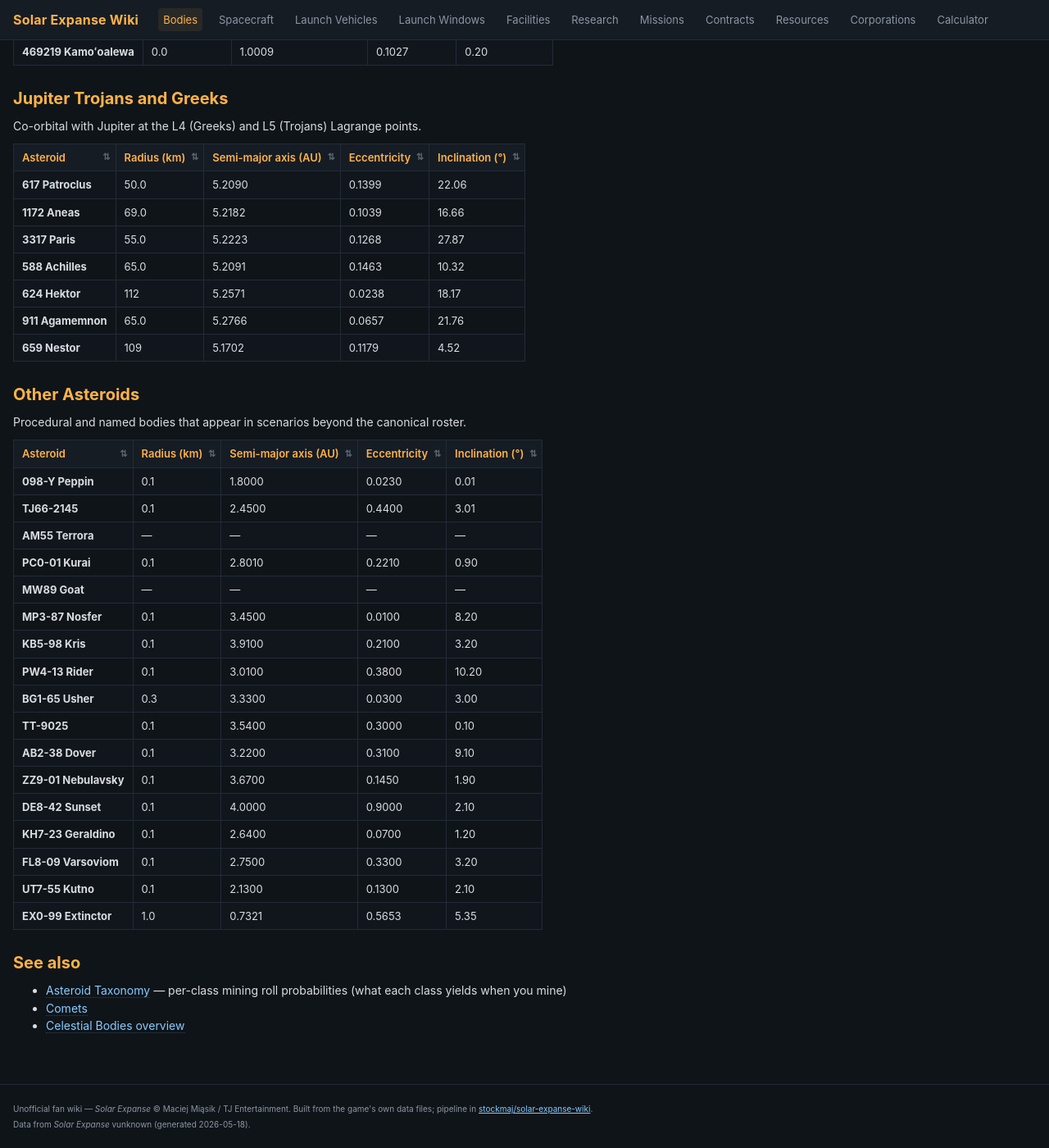
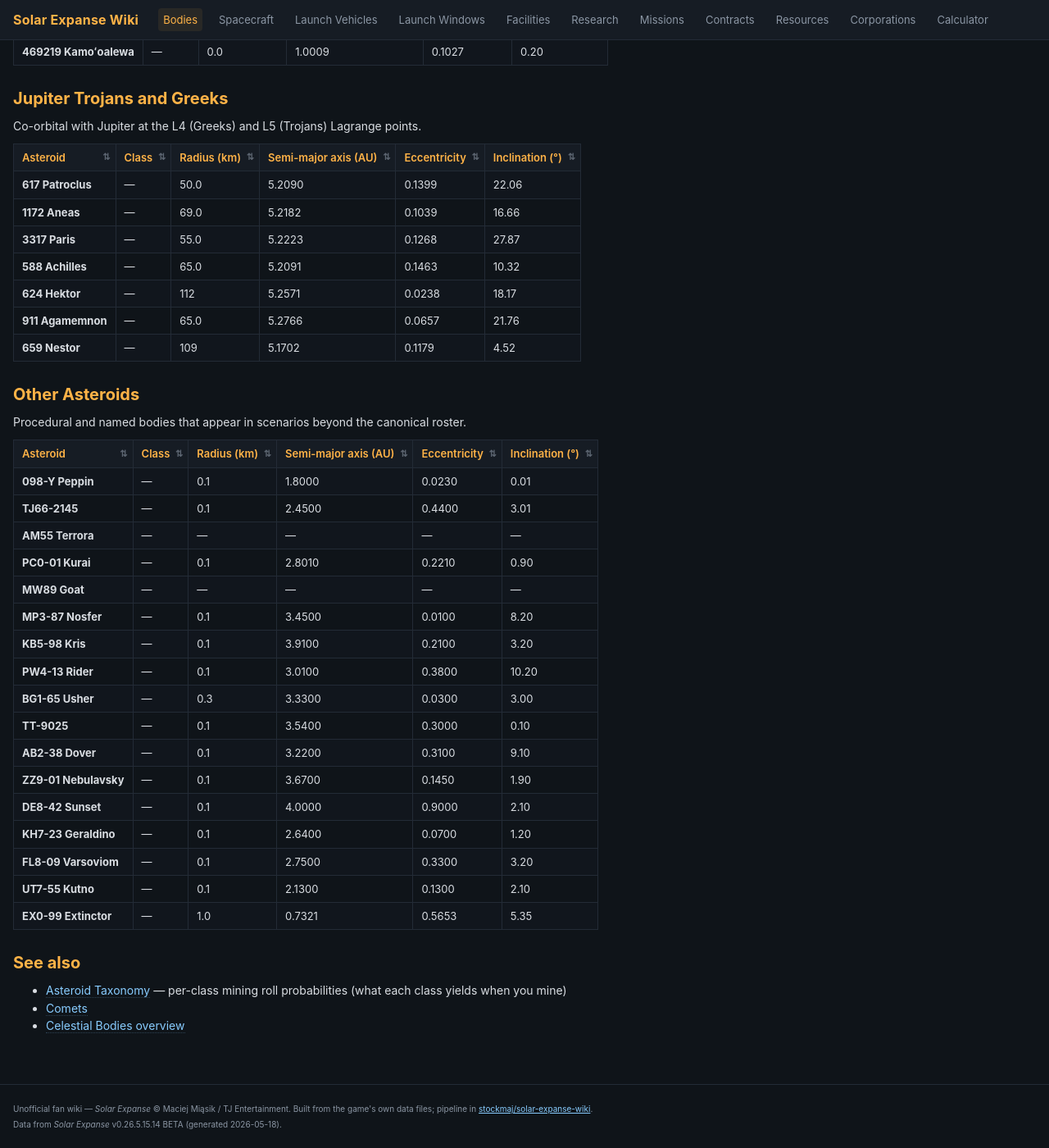
Before and after one commit to stockmaj/solar-expanse-wiki, a Jekyll site: the page built from docs/celestial-bodies/asteroids.md, in a window 1280 px wide and 1400 px high, scrolled down 1259 px. Shown: the whole window at 82% size. Built offline with Jekyll 4.4.1, drawn with Linux system fonts in a browser that asks for light colours; our own code applies the rules of GitHub Pages for plain Markdown files; some of the changed text lies outside the part shown.

Commit message:
wiki: four polish fixes — asteroid class column, LV column rename, root howto rewrite, version detection
- asteroids: add Class column with per-row link to the matching
  asteroid-taxonomy anchor (Carbon / Dark / Helium-3 / Metal / Stone) and
  a header tooltip naming the roll-table classes.  Per-asteroid class
  isn't linked in the current dump (game stores it only on the per-class
  roll tables in ObjectSubType.Asteroid*, not on per-asteroid ObjectInfo
  rows), so every row currently renders an em-dash — the plumbing is
  ready for when the source data carries it.
- spacecraft: rename "Launch vehicle" column → "Requires LV" (header
  text and Reading-the-table prose).  Tooltip unchanged.
- root README: rewrite the "How to use this wiki" section from a
  generator note (Jekyll, sortable-table snippet, calculator JS) into
  actual usage guidance — where to find Bodies / Spacecraft / Facilities
  / Research / Contracts / Missions / Achievements / Resources /
  Asteroid Taxonomy / Corporations, the sortable-table hint, and the
  Calculator pointer.
- footer version: gen-pages now auto-detects the game version from
  cache/project/ExportedProject/ProjectSettings/ProjectSettings.asset
  (parsing the `bundleVersion:` line) when no CLI arg is supplied, so
  `cargo run --bin gen-pages …` produces a real footer version
  (v0.26.5.15.14 BETA) instead of "vunknown".  extract.sh already passed
  the version on the command line; this just removes the only-known-
  good-via-the-shell-script trapdoor.

All changes are TDD: tests added (and one existing spacecraft test
renamed) before implementation.  Total: 120 gen-pages tests passing
(was 114), 227 across all binaries.

Co-Authored-By: Claude Opus 4.7 (1M context) <noreply@anthropic.com>

```diff
--- a/docs/_data/wiki.yml
+++ b/docs/_data/wiki.yml
@@ -1,3 +1,3 @@
 # Auto-generated by extract/src/bin/gen_pages.rs; do not edit by hand.
-game_version: "unknown"
+game_version: "0.26.5.15.14 BETA"
 generated_at: "2026-05-18"
--- a/docs/celestial-bodies/asteroids.md
+++ b/docs/celestial-bodies/asteroids.md
@@ -7,81 +7,81 @@ new orbits using mass-driver engine modules.
 
 The classical belt between Mars and Jupiter. The game subdivides the belt into Inner, Middle, and Outer regions.
 
-| Asteroid | Radius (km) | Semi-major axis (AU) | Eccentricity | Inclination (°) |
-| --- | --- | --- | --- | --- |
-| **1 Ceres** | 455 | 2.7680 | 0.0758 | 10.59 |
-| **2 Pallas** | 250 | 2.7696 | 0.2300 | 34.92 |
-| **3 Juno** | 125 | 2.6700 | 0.2500 | 13.00 |
-| **4 Vesta** | 250 | 2.3619 | 0.0888 | 7.14 |
-| **5 Astraea** | 70.0 | 2.5735 | 0.1912 | 5.37 |
-| **6 Hebe** | 95.0 | 2.4260 | 0.2015 | 14.75 |
-| **7 Iris** | 100 | 2.3858 | 0.2311 | 5.52 |
-| **8 Flora** | 70.0 | 2.2016 | 0.1567 | 5.89 |
-| **9 Metis** | 90.0 | 2.3866 | 0.1222 | 5.57 |
-| **10 Hygiea** | 215 | 3.1415 | 0.1125 | 3.83 |
-| **11 Parthenope** | 75.0 | 2.4500 | 0.1000 | 4.60 |
-| **12 Victoria** | 60.0 | 2.3300 | 0.2200 | 8.40 |
-| **13 Egeria** | 102 | 2.5800 | 0.0900 | 16.50 |
-| **1025 Riema** | — | — | — | — |
-| **2048 Dwornik** | 2.6 | 1.9537 | 0.0420 | 23.75 |
-| **2495 Noviomagum** | 1.6 | 1.9176 | 0.1026 | 21.12 |
-| **5426 Sharp** | 2.0 | 1.9500 | 0.1100 | 23.79 |
-| **267 Tirza** | 25.0 | 2.7746 | 0.0980 | 6.00 |
-| **279 Thule** | 63.0 | 4.2600 | 0.0440 | 2.33 |
-| **368 Haidea** | 34.0 | 3.0700 | 0.2000 | 7.78 |
-| **2312 Duboshin** | 25.0 | 3.9700 | 0.1500 | 5.16 |
+| Asteroid | <span title="Mining roll table — Carbon / Dark / Helium-3 / Metal / Stone.">Class</span> | Radius (km) | Semi-major axis (AU) | Eccentricity | Inclination (°) |
+| --- | --- | --- | --- | --- | --- |
+| **1 Ceres** | — | 455 | 2.7680 | 0.0758 | 10.59 |
+| **2 Pallas** | — | 250 | 2.7696 | 0.2300 | 34.92 |
+| **3 Juno** | — | 125 | 2.6700 | 0.2500 | 13.00 |
+| **4 Vesta** | — | 250 | 2.3619 | 0.0888 | 7.14 |
+| **5 Astraea** | — | 70.0 | 2.5735 | 0.1912 | 5.37 |
+| **6 Hebe** | — | 95.0 | 2.4260 | 0.2015 | 14.75 |
+| **7 Iris** | — | 100 | 2.3858 | 0.2311 | 5.52 |
+| **8 Flora** | — | 70.0 | 2.2016 | 0.1567 | 5.89 |
+| **9 Metis** | — | 90.0 | 2.3866 | 0.1222 | 5.57 |
+| **10 Hygiea** | — | 215 | 3.1415 | 0.1125 | 3.83 |
+| **11 Parthenope** | — | 75.0 | 2.4500 | 0.1000 | 4.60 |
+| **12 Victoria** | — | 60.0 | 2.3300 | 0.2200 | 8.40 |
+| **13 Egeria** | — | 102 | 2.5800 | 0.0900 | 16.50 |
+| **1025 Riema** | — | — | — | — | — |
+| **2048 Dwornik** | — | 2.6 | 1.9537 | 0.0420 | 23.75 |
+| **2495 Noviomagum** | — | 1.6 | 1.9176 | 0.1026 | 21.12 |
+| **5426 Sharp** | — | 2.0 | 1.9500 | 0.1100 | 23.79 |
+| **267 Tirza** | — | 25.0 | 2.7746 | 0.0980 | 6.00 |
+| **279 Thule** | — | 63.0 | 4.2600 | 0.0440 | 2.33 |
+| **368 Haidea** | — | 34.0 | 3.0700 | 0.2000 | 7.78 |
+| **2312 Duboshin** | — | 25.0 | 3.9700 | 0.1500 | 5.16 |
 
 ## Near-Earth Objects (NEOs)
 
 Asteroids on orbits that bring them close to Earth — early-game targets for sample-return contracts.
 
-| Asteroid | Radius (km) | Semi-major axis (AU) | Eccentricity | Inclination (°) |
-| --- | --- | --- | --- | --- |
-| **99942 Apophis** | 0.2 | 0.9227 | 0.1914 | 3.34 |
-| **101955 Bennu** | 0.5 | 1.1264 | 0.2038 | 6.03 |
-| **1036 Ganymed** | 15.0 | 2.6629 | 0.5335 | 26.69 |
-| **25143 Itokawa** | 0.3 | 1.3241 | 0.2801 | 1.62 |
-| **7088 Ishtar** | 1.2 | 1.9804 | 0.3912 | 8.30 |
-| **3753 Cruithne** | 2.5 | 0.9977 | 0.5149 | 19.80 |
-| **469219 Kamoʻoalewa** | 0.0 | 1.0009 | 0.1027 | 0.20 |
+| Asteroid | <span title="Mining roll table — Carbon / Dark / Helium-3 / Metal / Stone.">Class</span> | Radius (km) | Semi-major axis (AU) | Eccentricity | Inclination (°) |
+| --- | --- | --- | --- | --- | --- |
+| **99942 Apophis** | — | 0.2 | 0.9227 | 0.1914 | 3.34 |
+| **101955 Bennu** | — | 0.5 | 1.1264 | 0.2038 | 6.03 |
+| **1036 Ganymed** | — | 15.0 | 2.6629 | 0.5335 | 26.69 |
+| **25143 Itokawa** | — | 0.3 | 1.3241 | 0.2801 | 1.62 |
+| **7088 Ishtar** | — | 1.2 | 1.9804 | 0.3912 | 8.30 |
+| **3753 Cruithne** | — | 2.5 | 0.9977 | 0.5149 | 19.80 |
+| **469219 Kamoʻoalewa** | — | 0.0 | 1.0009 | 0.1027 | 0.20 |
 
 ## Jupiter Trojans and Greeks
 
 Co-orbital with Jupiter at the L4 (Greeks) and L5 (Trojans) Lagrange points.
 
-| Asteroid | Radius (km) | Semi-major axis (AU) | Eccentricity | Inclination (°) |
-| --- | --- | --- | --- | --- |
-| **617 Patroclus** | 50.0 | 5.2090 | 0.1399 | 22.06 |
-| **1172 Aneas** | 69.0 | 5.2182 | 0.1039 | 16.66 |
-| **3317 Paris** | 55.0 | 5.2223 | 0.1268 | 27.87 |
-| **588 Achilles** | 65.0 | 5.2091 | 0.1463 | 10.32 |
-| **624 Hektor** | 112 | 5.2571 | 0.0238 | 18.17 |
-| **911 Agamemnon** | 65.0 | 5.2766 | 0.0657 | 21.76 |
-| **659 Nestor** | 109 | 5.1702 | 0.1179 | 4.52 |
+| Asteroid | <span title="Mining roll table — Carbon / Dark / Helium-3 / Metal / Stone.">Class</span> | Radius (km) | Semi-major axis (AU) | Eccentricity | Inclination (°) |
+| --- | --- | --- | --- | --- | --- |
+| **617 Patroclus** | — | 50.0 | 5.2090 | 0.1399 | 22.06 |
+| **1172 Aneas** | — | 69.0 | 5.2182 | 0.1039 | 16.66 |
+| **3317 Paris** | — | 55.0 | 5.2223 | 0.1268 | 27.87 |
+| **588 Achilles** | — | 65.0 | 5.2091 | 0.1463 | 10.32 |
+| **624 Hektor** | — | 112 | 5.2571 | 0.0238 | 18.17 |
+| **911 Agamemnon** | — | 65.0 | 5.2766 | 0.0657 | 21.76 |
+| **659 Nestor** | — | 109 | 5.1702 | 0.1179 | 4.52 |
 
 ## Other Asteroids
 
 Procedural and named bodies that appear in scenarios beyond the canonical roster.
 
-| Asteroid | Radius (km) | Semi-major axis (AU) | Eccentricity | Inclination (°) |
-| --- | --- | --- | --- | --- |
-| **098-Y Peppin** | 0.1 | 1.8000 | 0.0230 | 0.01 |
-| **TJ66-2145** | 0.1 | 2.4500 | 0.4400 | 3.01 |
-| **AM55 Terrora** | — | — | — | — |
-| **PC0-01 Kurai** | 0.1 | 2.8010 | 0.2210 | 0.90 |
-| **MW89 Goat** | — | — | — | — |
-| **MP3-87 Nosfer** | 0.1 | 3.4500 | 0.0100 | 8.20 |
-| **KB5-98 Kris** | 0.1 | 3.9100 | 0.2100 | 3.20 |
-| **PW4-13 Rider** | 0.1 | 3.0100 | 0.3800 | 10.20 |
-| **BG1-65 Usher** | 0.3 | 3.3300 | 0.0300 | 3.00 |
-| **TT-9025** | 0.1 | 3.5400 | 0.3000 | 0.10 |
-| **AB2-38 Dover** | 0.1 | 3.2200 | 0.3100 | 9.10 |
-| **ZZ9-01 Nebulavsky** | 0.1 | 3.6700 | 0.1450 | 1.90 |
-| **DE8-42 Sunset** | 0.1 | 4.0000 | 0.9000 | 2.10 |
-| **KH7-23 Geraldino** | 0.1 | 2.6400 | 0.0700 | 1.20 |
-| **FL8-09 Varsoviom** | 0.1 | 2.7500 | 0.3300 | 3.20 |
-| **UT7-55 Kutno** | 0.1 | 2.1300 | 0.1300 | 2.10 |
-| **EX0-99 Extinctor** | 1.0 | 0.7321 | 0.5653 | 5.35 |
+| Asteroid | <span title="Mining roll table — Carbon / Dark / Helium-3 / Metal / Stone.">Class</span> | Radius (km) | Semi-major axis (AU) | Eccentricity | Inclination (°) |
+| --- | --- | --- | --- | --- | --- |
+| **098-Y Peppin** | — | 0.1 | 1.8000 | 0.0230 | 0.01 |
+| **TJ66-2145** | — | 0.1 | 2.4500 | 0.4400 | 3.01 |
+| **AM55 Terrora** | — | — | — | — | — |
+| **PC0-01 Kurai** | — | 0.1 | 2.8010 | 0.2210 | 0.90 |
+| **MW89 Goat** | — | — | — | — | — |
+| **MP3-87 Nosfer** | — | 0.1 | 3.4500 | 0.0100 | 8.20 |
+| **KB5-98 Kris** | — | 0.1 | 3.9100 | 0.2100 | 3.20 |
+| **PW4-13 Rider** | — | 0.1 | 3.0100 | 0.3800 | 10.20 |
+| **BG1-65 Usher** | — | 0.3 | 3.3300 | 0.0300 | 3.00 |
+| **TT-9025** | — | 0.1 | 3.5400 | 0.3000 | 0.10 |
+| **AB2-38 Dover** | — | 0.1 | 3.2200 | 0.3100 | 9.10 |
+| **ZZ9-01 Nebulavsky** | — | 0.1 | 3.6700 | 0.1450 | 1.90 |
+| **DE8-42 Sunset** | — | 0.1 | 4.0000 | 0.9000 | 2.10 |
+| **KH7-23 Geraldino** | — | 0.1 | 2.6400 | 0.0700 | 1.20 |
+| **FL8-09 Varsoviom** | — | 0.1 | 2.7500 | 0.3300 | 3.20 |
+| **UT7-55 Kutno** | — | 0.1 | 2.1300 | 0.1300 | 2.10 |
+| **EX0-99 Extinctor** | — | 1.0 | 0.7321 | 0.5653 | 5.35 |
 
 ## See also
 
```
Also changed, not shown: docs/README.md (+6 -4 lines), docs/spacecraft/README.md (+7 -7 lines), 1 other file.
